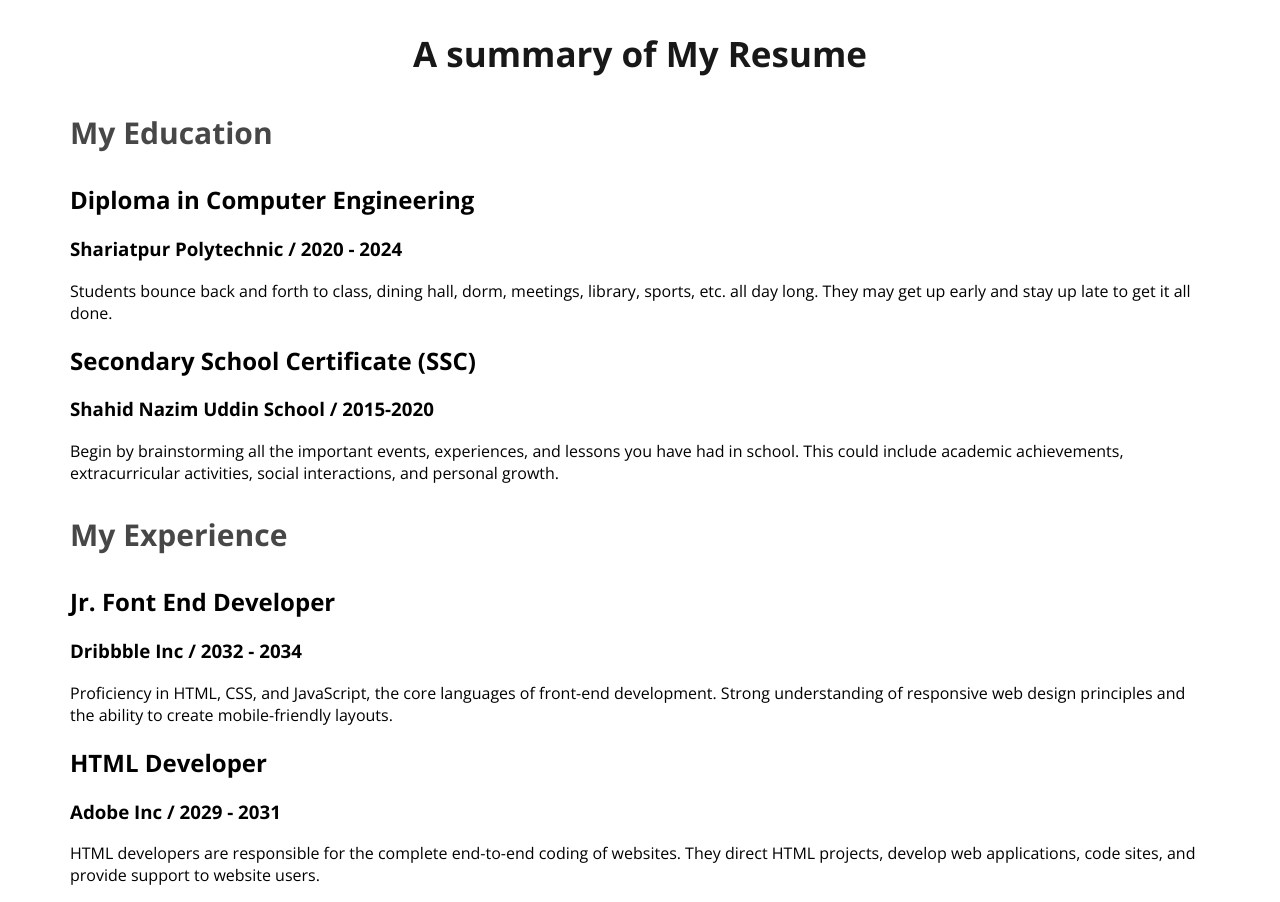
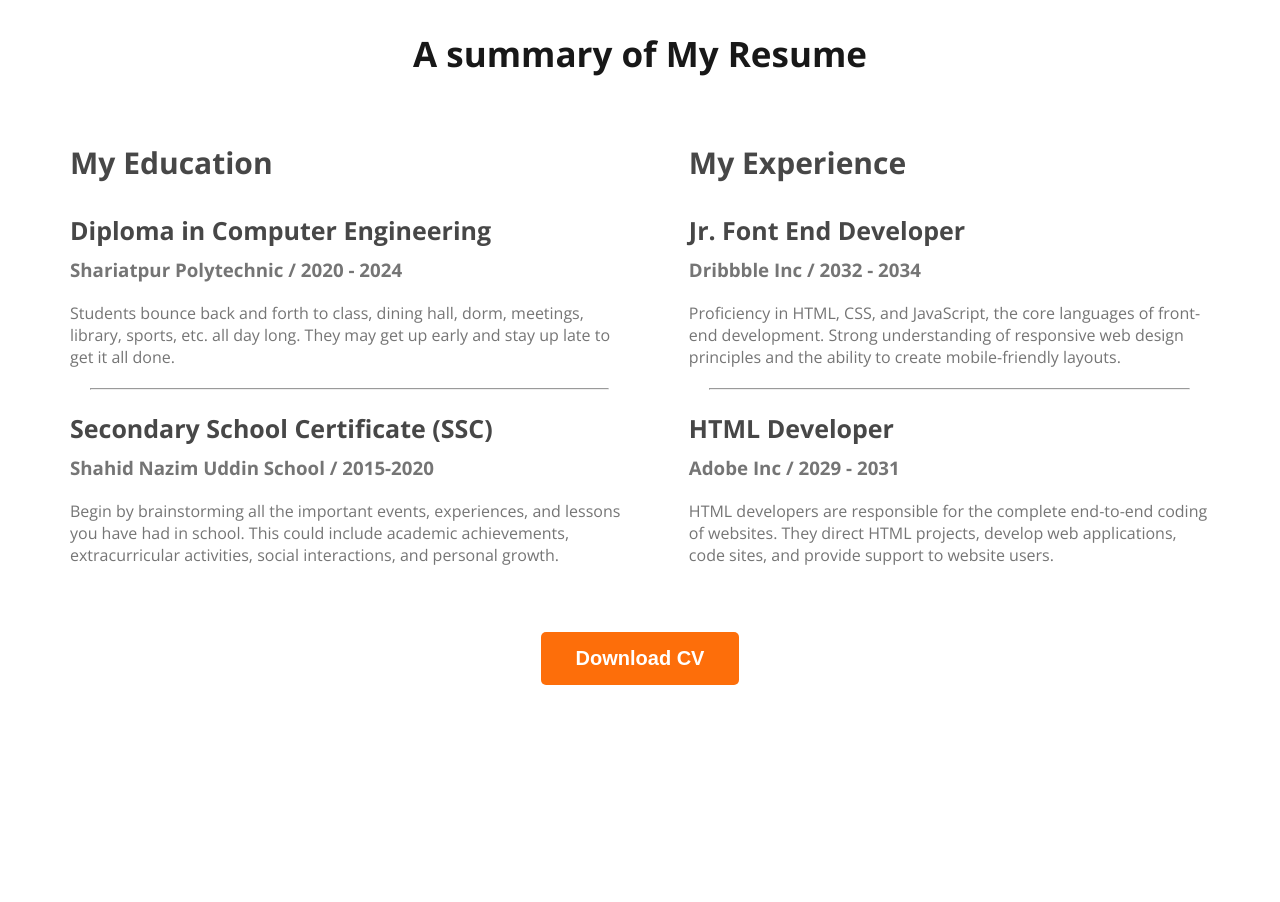
Before and after one commit to Obaidullah-ahsan/web-development-portfolio, a plain HTML site: page index.html in a window 1280 px wide. Shown: the part 2263-3165 px from the top of the page. After the commit the page ends 2956 px from the top, so only its background shows below. Drawn offline with nearby package versions, Linux system fonts and the light colour scheme.

Commit message:
finished the resume section

```diff
--- a/Styles/portfolio.css
+++ b/Styles/portfolio.css
@@ -163,3 +163,33 @@ main {
     font-size: 30px;
     font-weight: 700;
 }
+
+.resume-conteiner {
+    display: flex;
+    gap: 60px;
+}
+
+.resume-item-title {
+    color:#474747;
+    font-size: 25px;
+    font-weight: 700;
+    margin-bottom: 10px;
+}
+
+.resume-item-institute {
+    margin-bottom: 20px;
+    margin-top: 0px;
+}
+
+.resume-item-institute,
+.resume-item-description {
+    color: #757575;
+}
+
+.resume-conteiner hr {
+    margin: 20px;
+}
+.download-cv{
+    text-align: center;
+    margin-top: 50px;
+}
--- a/index.html
+++ b/index.html
@@ -89,6 +89,7 @@
                         <h3 class="resume-item-institute">Shariatpur Polytechnic / 2020 - 2024</h3>
                         <p class="resume-item-description">Students bounce back and forth to class, dining hall, dorm, meetings, library, sports, etc. all day long. They may get up early and stay up late to get it all done.</p>
                     </div>
+                    <hr>
                     <div class="resume-item">
                         <h2 class="resume-item-title">Secondary School Certificate (SSC)</h2>
                         <h3 class="resume-item-institute">Shahid Nazim Uddin School / 2015-2020</h3>
@@ -102,12 +103,16 @@
                         <h3 class="resume-item-institute">Dribbble Inc / 2032 - 2034</h3>
                         <p class="resume-item-description">Proficiency in HTML, CSS, and JavaScript, the core languages of front-end development. Strong understanding of responsive web design principles and the ability to create mobile-friendly layouts.</p>
                     </div>
+                    <hr>
                     <div class="resume-item">
                         <h2 class="resume-item-title">HTML Developer</h2>
                         <h3 class="resume-item-institute">Adobe Inc / 2029 - 2031</h3>
                         <p class="resume-item-description">HTML developers are responsible for the complete end-to-end coding of websites. They direct HTML projects, develop web applications, code sites, and provide support to website users.</p>
                     </div>
                 </div>
+            </div>
+            <div class="download-cv">
+                <button class="btn-primary">Download CV</button>
             </div>
         </section>
     </main>
```
